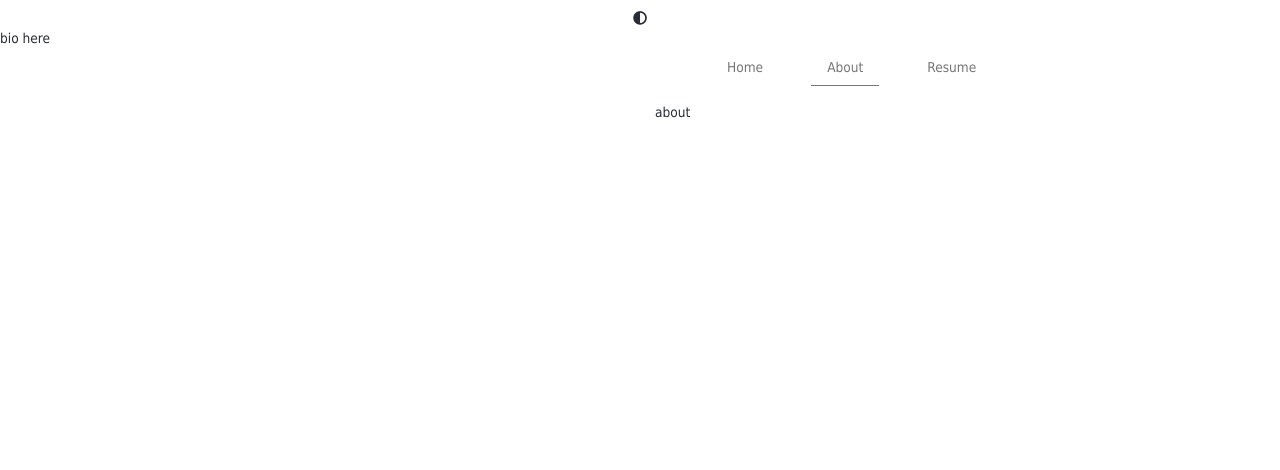
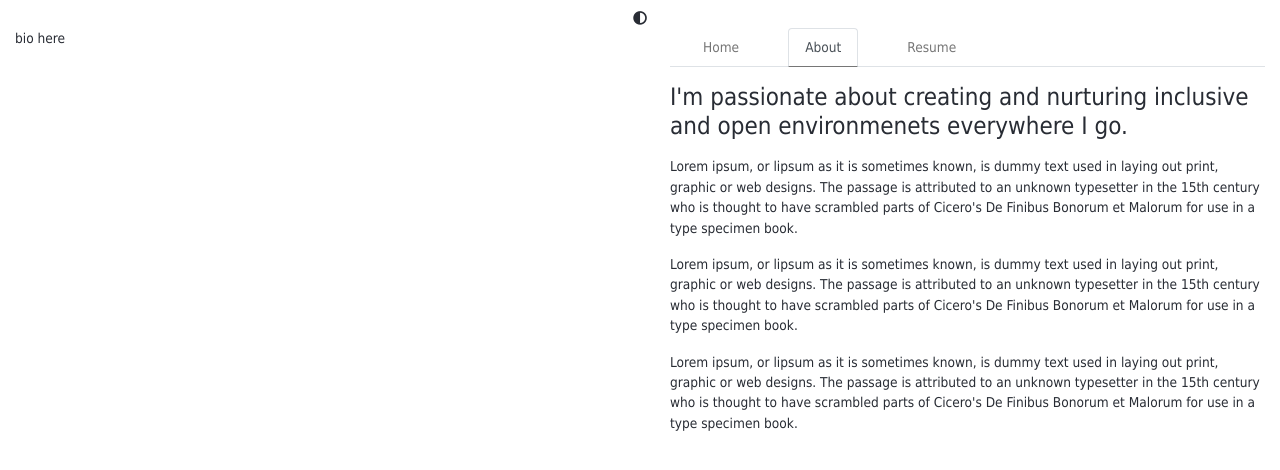
Before and after one commit to hnbarr/heatherbarr, a React (Create React App) app: page /About in a window 1280 px wide. Shown: the top 470 px of the page. Built offline with nearby package versions, Linux system fonts and the light colour scheme.

Commit message:
fixes theme bug and layout bug, added nav tabs via bootstrap to replace self made navtabs

```diff
--- a/src/App.js
+++ b/src/App.js
@@ -1,10 +1,12 @@
 import React,  { useState } from 'react';
-import { BrowserRouter } from 'react-router-dom'
-import Router from './Router'
+import { Switch, Route, BrowserRouter } from 'react-router-dom';
 import {ThemeProvider} from "styled-components";
 import { GlobalStyles } from "./components/GlobalStyles";
 import { lightTheme, darkTheme } from "./components/Theme"
 import Contact from './components/Contact';
+import Home from './components/Home';
+import Resume from './components/Resume';
+import About from './components/About';
 
 function App() {
   const [theme, setTheme] = useState('light');
@@ -17,7 +19,8 @@ function App() {
     <>
     <GlobalStyles/>
     <BrowserRouter>
-        <div className="row d-none d-md-block">
+        <div className="d-none d-md-block">
+          <div className="row">
             <div className="col-12">
               <div id="themeToggle">
                 <i className="fa fa-adjust" onClick={themeToggler}></i>
@@ -26,9 +29,18 @@ function App() {
             <div className="col-12 col-md-6">
               <Contact />
             </div>
+            <div className="col-12 col-md-6" id="activePane">
+              <Switch>
+                  <Route exact path='/' component={Home}></Route>
+                  <Route path='/Home' component={Home}></Route>
+                  <Route path='/About' component={About}></Route>
+                  <Route path='/Resume' component={Resume}></Route>
+              </Switch>
             </div>
-        <div>
-        <div className="row d-md-none" id="mobileTopPane">
+          </div>
+        </div>
+        <div className="d-md-none">
+            <div className="row" id="mobileTopPane">
               <div className="col-12 col-md-6">
                 <div id="themeToggle">
                   <i className="fa fa-adjust" onClick={themeToggler}></i>
@@ -36,7 +48,18 @@ function App() {
                 <Contact />
               </div>
             </div>
-            <Router />
+            <div>
+            <div className="row">
+                <div className="col-12 col-md-6" id="activePane">
+                    <Switch>
+                        <Route exact path='/' component={Home}></Route>
+                        <Route path='/Home' component={Home}></Route>
+                        <Route path='/About' component={About}></Route>
+                        <Route path='/Resume' component={Resume}></Route>
+                    </Switch>
+                </div>
+            </div>
+          </div>
         </div>
       </BrowserRouter>
       </>
--- a/src/Router.js
+++ /dev/null
@@ -1,36 +0,0 @@
-import React from 'react';
-import { Switch, Route, BrowserRouter } from 'react-router-dom';
-// import components here
-import Contact from './components/Contact';
-import Home from './components/Home';
-import Resume from './components/Resume';
-import About from './components/About';
-import Navbar from './components/Navbar';
-
-
-const Router = () => {
-    return (
-        <div>
-            <div className="row">
-                <div className="col-12 d-md-none">
-                    <Navbar/>
-                </div>
-                <div className="col-12 col-md-6">
-                    {/* <Contact /> */}
-                </div>
-                <div className="col-12 col-md-6">
-                    <BrowserRouter>
-                        <Switch>
-                            <Route exact path='/' component={Home}></Route>
-                            <Route path='/Home' component={Home}></Route>
-                            <Route path='/About' component={About}></Route>
-                            <Route path='/Resume' component={Resume}></Route>
-                        </Switch>
-                    </BrowserRouter>
-                </div>
-            </div>
-        </div>
-    );
-}
-
-export default Router
--- a/src/components/About.js
+++ b/src/components/About.js
@@ -4,9 +4,32 @@ import NavTabs from './NavTabs';
 export default class About extends Component {
     render() {
         return (
-            <div>
-                <NavTabs />
-                about
+            <div className="container">
+                <div className="row">
+                    <div className="col-12">
+                        <NavTabs/>
+                    </div>
+                    <h4 className="col-12 my-3">
+                        I'm passionate about creating and nurturing inclusive and open environmenets everywhere I go.
+                    </h4>
+                    <div className="col-12">
+                        <p>
+                        Lorem ipsum, or lipsum as it is sometimes known, is dummy text used in laying out print, graphic or web designs.
+                        The passage is attributed to an unknown typesetter in the 15th century
+                        who is thought to have scrambled parts of Cicero's De Finibus Bonorum et Malorum for use in a type specimen book.
+                        </p>
+                        <p>
+                        Lorem ipsum, or lipsum as it is sometimes known, is dummy text used in laying out print, graphic or web designs.
+                        The passage is attributed to an unknown typesetter in the 15th century
+                        who is thought to have scrambled parts of Cicero's De Finibus Bonorum et Malorum for use in a type specimen book.
+                        </p>
+                        <p>
+                        Lorem ipsum, or lipsum as it is sometimes known, is dummy text used in laying out print, graphic or web designs.
+                        The passage is attributed to an unknown typesetter in the 15th century
+                        who is thought to have scrambled parts of Cicero's De Finibus Bonorum et Malorum for use in a type specimen book.
+                        </p>
+                    </div>
+                </div>
             </div>
         )
     }
--- a/src/components/Contact.js
+++ b/src/components/Contact.js
@@ -3,7 +3,7 @@ import React, { Component } from 'react'
 export default class Contact extends Component {
     render() {
         return (
-            <div>
+            <div className="container">
                 bio here
             </div>
         )
--- a/src/components/Home.js
+++ b/src/components/Home.js
@@ -4,9 +4,33 @@ import NavTabs from './NavTabs';
 export default class Home extends Component {
     render() {
         return (
-            <div>
+            <div className="container">
+                <div className="row">
+                <div className="col-12">
                 <NavTabs/>
-                home
+
+                </div>
+                    <h4 className="col-12 my-3">
+                        I'm passionate about creating and nurturing inclusive and open environmenets everywhere I go.
+                    </h4>
+                    <div className="col-12">
+                        <p>
+                        Lorem ipsum, or lipsum as it is sometimes known, is dummy text used in laying out print, graphic or web designs.
+                        The passage is attributed to an unknown typesetter in the 15th century
+                        who is thought to have scrambled parts of Cicero's De Finibus Bonorum et Malorum for use in a type specimen book.
+                        </p>
+                        <p>
+                        Lorem ipsum, or lipsum as it is sometimes known, is dummy text used in laying out print, graphic or web designs.
+                        The passage is attributed to an unknown typesetter in the 15th century
+                        who is thought to have scrambled parts of Cicero's De Finibus Bonorum et Malorum for use in a type specimen book.
+                        </p>
+                        <p>
+                        Lorem ipsum, or lipsum as it is sometimes known, is dummy text used in laying out print, graphic or web designs.
+                        The passage is attributed to an unknown typesetter in the 15th century
+                        who is thought to have scrambled parts of Cicero's De Finibus Bonorum et Malorum for use in a type specimen book.
+                        </p>
+                    </div>
+                </div>
             </div>
         )
     }
--- a/src/components/NavTabs.js
+++ b/src/components/NavTabs.js
@@ -3,11 +3,12 @@ import { NavLink } from 'react-router-dom'
 
 
 export default class NavTabs extends Component {
-
+// d-none d-md-block
     render() {
         return (
-            <div className="d-none d-md-block">
-                <ul className="navtabs d-flex">
+            // <div className="row">
+            //     <div className="col-12 col-md-6">
+                    <ul className="nav nav-tabs navtabs d-flex">
                         <li className="nav-item mx-3 active">
                             <NavLink className="nav-link" activeClassName="active" to="/Home">Home</NavLink>
                         </li>
@@ -18,7 +19,8 @@ export default class NavTabs extends Component {
                             <NavLink className="nav-link" activeClassName="active" to="/Resume">Resume</NavLink>
                         </li>
                     </ul>
-            </div>
+            //     </div>
+            // </div>
         )
     }
 }
--- a/src/components/Navbar.js
+++ b/src/components/Navbar.js
@@ -5,9 +5,6 @@ export default class Navbar extends Component {
         return (
             <nav className="navbar fixed-top">
                 <a className="navbar-brand" href="/Home"></a>
-                {/* <button className="navbar-toggler" type="button" data-toggle="collapse" data-target="#navDropdownMenu" aria-controls="navDropdownMenu" aria-expanded="false" aria-label="Toggle navigation">
-                    <span className="navbar-toggler-icon"></span>
-                </button> */}
                 <div className="" id="navDropdownMenu">
                     <div className="navbar-nav">
                     <a className="nav-item nav-link active" href="/">Home <span className="sr-only">(current)</span></a>
--- a/src/components/Resume.js
+++ b/src/components/Resume.js
@@ -4,9 +4,32 @@ import NavTabs from './NavTabs';
 export default class Resume extends Component {
     render() {
         return (
-            <div>
-                <NavTabs />
-                resume
+            <div className="container">
+                <div className="row">
+                    <div className="col-12">
+                        <NavTabs/>
+                    </div>
+                    <h4 className="col-12 my-3">
+                        I'm passionate about creating and nurturing inclusive and open environmenets everywhere I go.
+                    </h4>
+                    <div className="col-12">
+                        <p>
+                        Lorem ipsum, or lipsum as it is sometimes known, is dummy text used in laying out print, graphic or web designs.
+                        The passage is attributed to an unknown typesetter in the 15th century
+                        who is thought to have scrambled parts of Cicero's De Finibus Bonorum et Malorum for use in a type specimen book.
+                        </p>
+                        <p>
+                        Lorem ipsum, or lipsum as it is sometimes known, is dummy text used in laying out print, graphic or web designs.
+                        The passage is attributed to an unknown typesetter in the 15th century
+                        who is thought to have scrambled parts of Cicero's De Finibus Bonorum et Malorum for use in a type specimen book.
+                        </p>
+                        <p>
+                        Lorem ipsum, or lipsum as it is sometimes known, is dummy text used in laying out print, graphic or web designs.
+                        The passage is attributed to an unknown typesetter in the 15th century
+                        who is thought to have scrambled parts of Cicero's De Finibus Bonorum et Malorum for use in a type specimen book.
+                        </p>
+                    </div>
+                </div>
             </div>
         )
     }
--- a/src/main.css
+++ b/src/main.css
@@ -57,8 +57,4 @@ ul.navtabsMobile li.nav-item .active {
 #mobileTopPane {
   height: 300px;
 }
-
-#activePane {
-  margin-top: 300px;
-}
 /*# sourceMappingURL=main.css.map */
--- a/src/main.scss
+++ b/src/main.scss
@@ -64,7 +64,3 @@ ul.navtabsMobile {
 #mobileTopPane {
     height: 300px;
 }
-
-#activePane {
-    margin-top: 300px;
-}
```
Also changed, not shown: 1 other file (tests, documents, lock files or other folders). Lines whose indentation alone changed are shown as unchanged.
